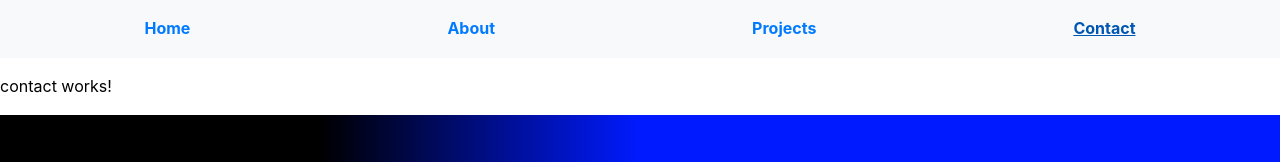
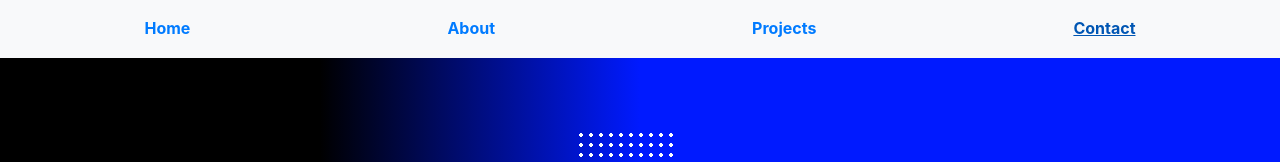
Before and after one commit to GiftTeddy/my-portfolio-, an Angular app: page /contact in a window 1280 px wide. Shown: the top 162 px of the page. Built offline with nearby package versions, Linux system fonts and the light colour scheme.

Commit message:
refined about page

```diff
--- a/src/app/pages/contact/contact.component.html
+++ b/src/app/pages/contact/contact.component.html
@@ -1,4 +1,3 @@
-<p>contact works!</p>
 <!-- contact.component.html -->
 <div class="container1">
     <div class="container">
```
